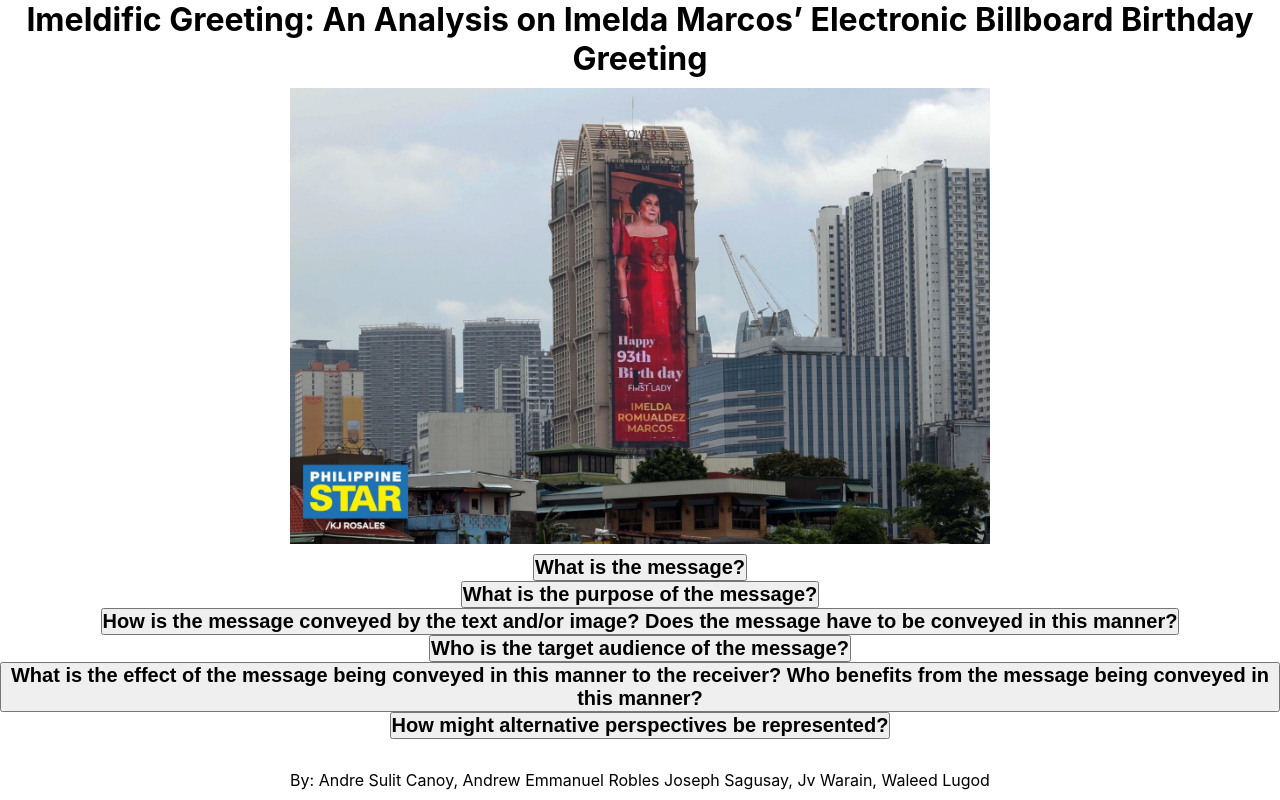
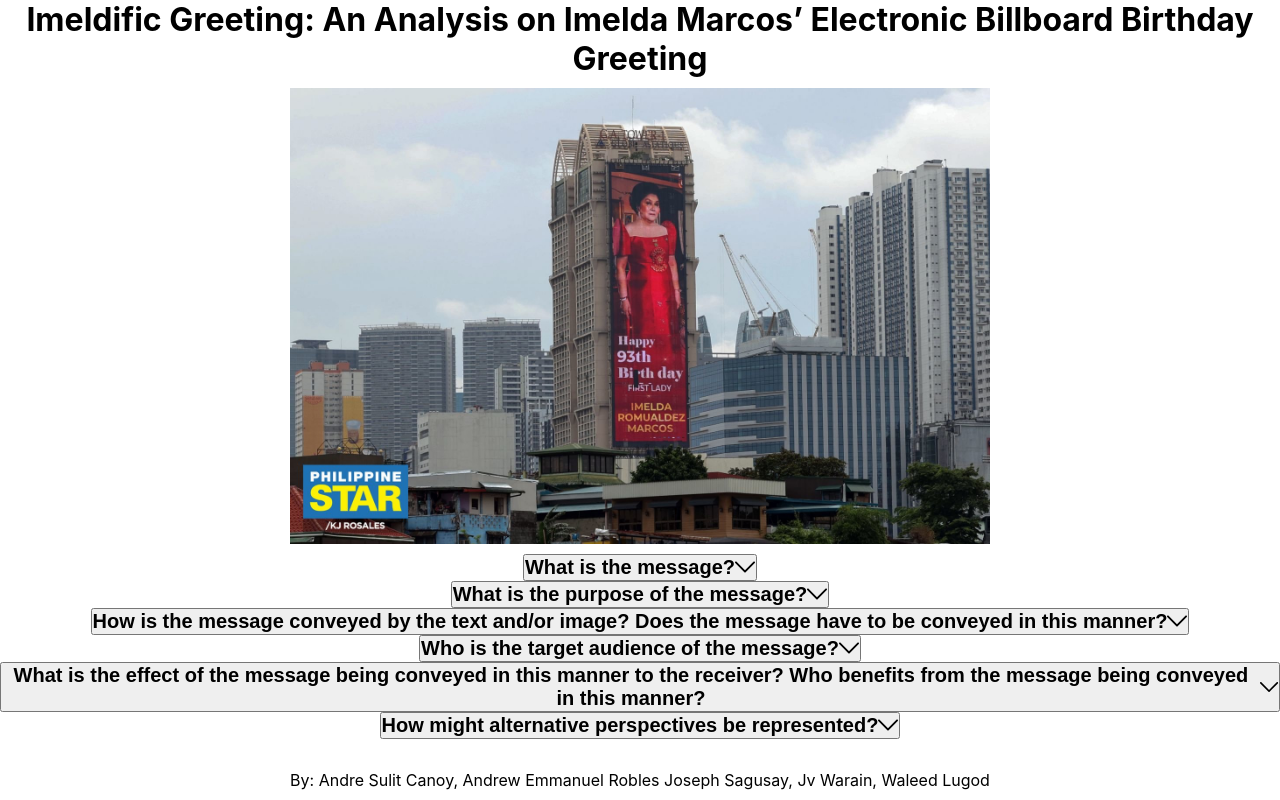
Before and after one commit to waleedlugod/Imeldific-Greeting, a React (Create React App) app: page / in a window 1280 px wide. Built offline with nearby package versions, Linux system fonts and the light colour scheme.

Commit message:
added arrow svg

```diff
--- a/src/App.css
+++ b/src/App.css
@@ -5,6 +5,9 @@
 }
 button {
 	cursor: pointer;
+	display: flex;
+	flex-direction: row;
+	align-items: center;
 }
 img {
 	width: 700px;
@@ -12,6 +15,9 @@ img {
 }
 p {
 	margin: 10px 0px;
+}
+svg {
+	height: 20px;
 }
 
 .container {
--- a/src/components/Card.js
+++ b/src/components/Card.js
@@ -1,4 +1,6 @@
 import React, { useState } from "react";
+import { ReactComponent as DownArrow } from "../images/down-arrow.svg";
+import { ReactComponent as UpArrow } from "../images/up-arrow.svg";
 
 function Card({ q, a }) {
 	const [show, setShow] = useState(false);
@@ -11,6 +13,7 @@ function Card({ q, a }) {
 		<>
 			<button onClick={toggleAnswer}>
 				<h2>{q}</h2>
+				{show ? <UpArrow /> : <DownArrow />}
 			</button>
 			{show &&
 				a.map((text) => {
```
Also changed, not shown: src/images/down-arrow.svg (added), src/images/up-arrow.svg (added).
